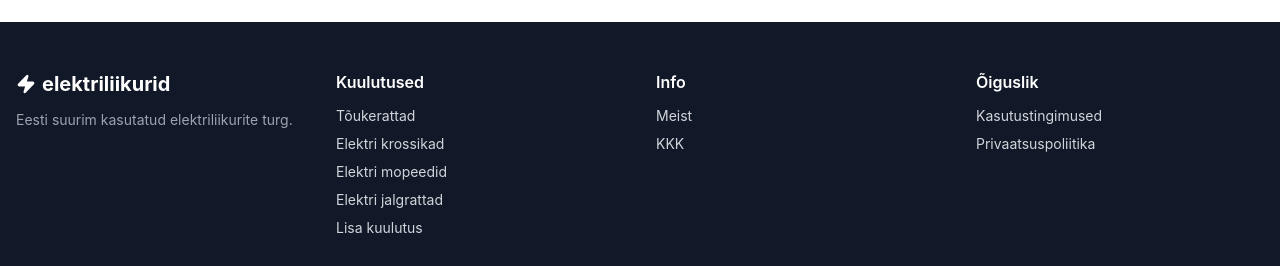
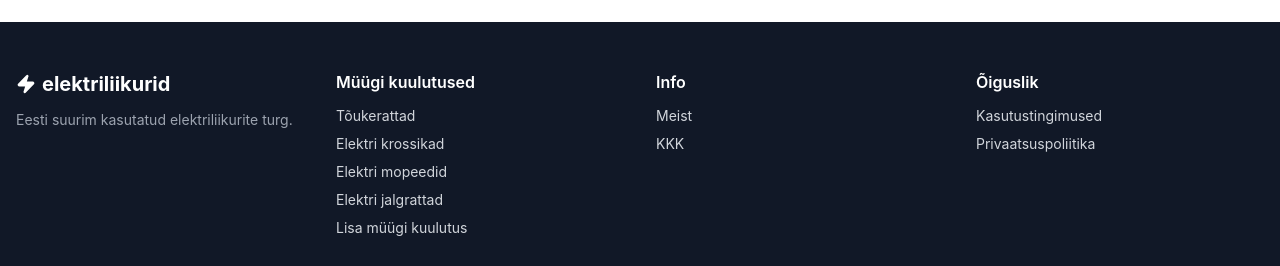
Before and after one commit to martinTalTech/Elektriliikurid, a React (Vite) app: page /#/privaatsus in a window 1280 px wide. Shown: the part 686-952 px from the top of the page. Built offline with nearby package versions, Linux system fonts and the light colour scheme; no server answers.

Commit message:
Footer fixed

```diff
--- a/src/components/layout/Footer.jsx
+++ b/src/components/layout/Footer.jsx
@@ -13,13 +13,13 @@ export default function Footer() {
           <p className="text-sm text-gray-400">Eesti suurim kasutatud elektriliikurite turg.</p>
         </div>
         <div>
-          <h3 className="font-semibold text-white mb-3">Kuulutused</h3>
+          <h3 className="font-semibold text-white mb-3">Müügi kuulutused</h3>
           <ul className="space-y-2 text-sm">
             <li><Link to="/kuulutused?type=scooter" className="hover:text-black">Tõukerattad</Link></li>
             <li><Link to="/kuulutused?type=cross" className="hover:text-black">Elektri krossikad</Link></li>
             <li><Link to="/kuulutused?type=mopeed" className="hover:text-black">Elektri mopeedid</Link></li>
             <li><Link to="/kuulutused?type=jalgratas" className="hover:text-black">Elektri jalgrattad</Link></li>
-            <li><Link to="/lisa-kuulutus" className="hover:text-black">Lisa kuulutus</Link></li>
+            <li><Link to="/lisa-kuulutus" className="hover:text-black">Lisa müügi kuulutus</Link></li>
           </ul>
         </div>
         <div>
```
